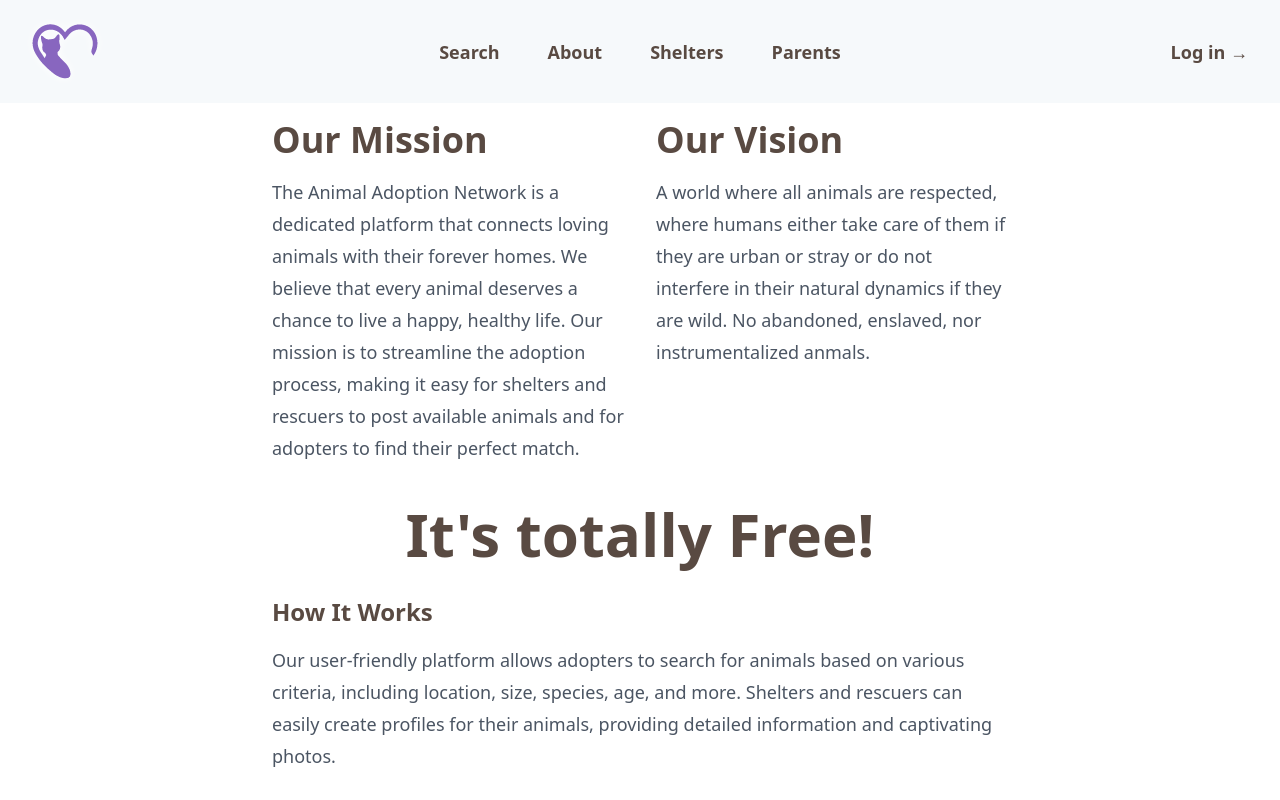
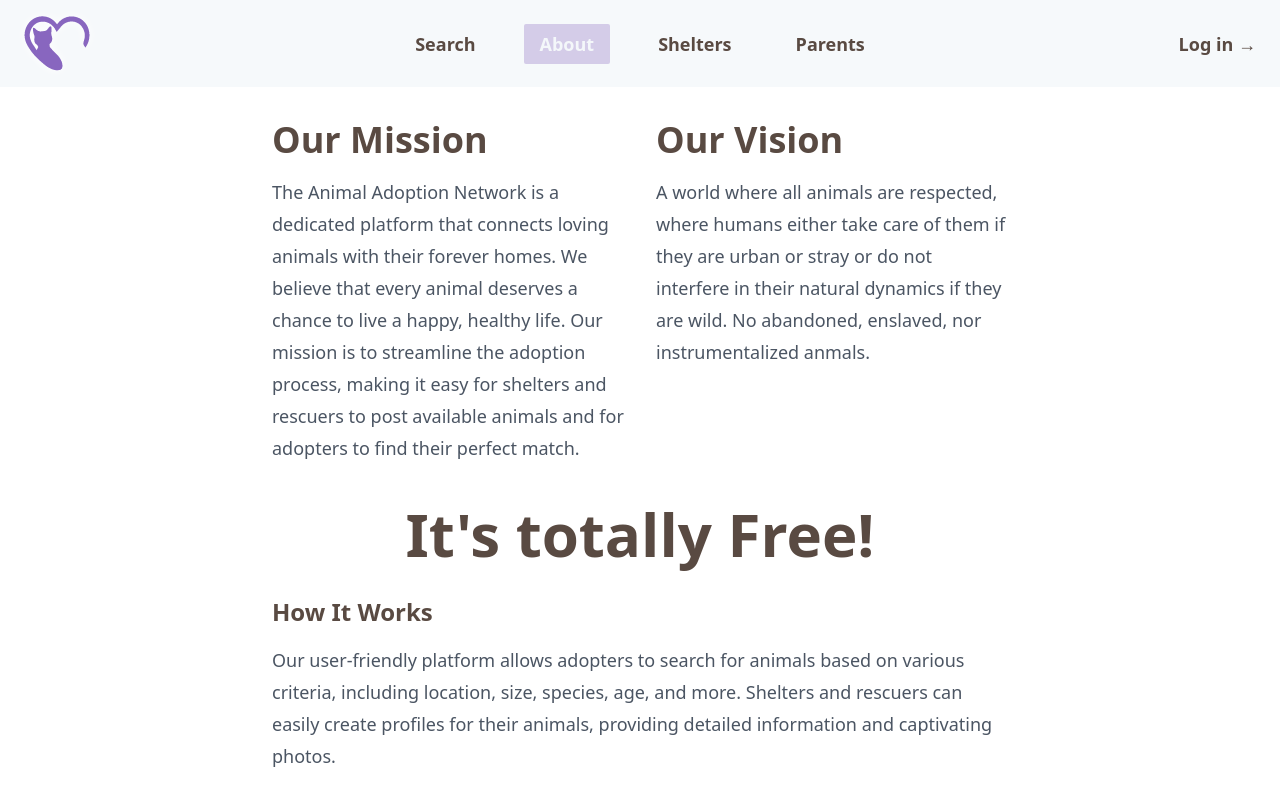
Before and after one commit to rpared/animaladoptionnetwork, a Next.js app in the folder animal_adoption_network/: page /about in a window 1280 px wide. Shown: the top 800 px of the page. Built offline with nearby package versions, Linux system fonts and the light colour scheme.

Commit message:
added pathName hook for header

```diff
--- a/animal_adoption_network/src/components/header.tsx
+++ b/animal_adoption_network/src/components/header.tsx
@@ -3,15 +3,18 @@
 import { useState } from "react";
 import Image from "next/image";
 import Link from "next/link";
+import { usePathname } from "next/navigation";
+import clsx from "clsx";
 
 export default function Header() {
+  const pathname = usePathname();
   const [mobileMenuOpen, setMobileMenuOpen] = useState(false);
 
   return (
     <div className="bg-white">
       <header className="absolute inset-x-0 top-0 z-50 bg-slate-100 bg-opacity-60">
         <nav
-          className="flex items-center justify-between p-6 lg:px-8"
+          className="flex items-center justify-between p-4 lg:px-6"
           aria-label="Global"
         >
           <div className="flex lg:flex-1">
@@ -23,8 +26,8 @@
                   filter: "drop-shadow(0px 0px 5px rgba(255, 255, 255, 1))",
                 }}
                 src="/isotype.png"
-                height={60}
-                width={60}
+                height={50} // Reduced height
+                width={50} // Reduced width
                 alt="Animal Adoption Network Logo"
               />
             </Link>
@@ -52,35 +55,56 @@
               </svg>
             </button>
           </div>
-          <div className="hidden lg:flex lg:gap-x-12">
+          <div className="hidden lg:flex lg:gap-x-8">
             <Link
-              href="#"
-              className="text-lg font-semibold leading-6 text-brown hover:text-violet-100"
+              href="/search"
+              className={clsx(
+                "text-lg font-semibold leading-6 text-brown hover:text-violet-100 px-4 py-2 rounded-sm",
+                {
+                  "bg-violet-100 text-slate-100": pathname === "/search",
+                }
+              )}
             >
               Search
             </Link>
             <Link
               href="/about"
-              className="text-lg font-semibold leading-6 text-brown hover:text-violet-100"
+              className={clsx(
+                "text-lg font-semibold leading-6 text-brown hover:text-violet-100 px-4 py-2 rounded-sm",
+                {
+                  "bg-violet-100 opacity-30 text-slate-100":
+                    pathname === "/about",
+                }
+              )}
             >
               About
             </Link>
             <Link
-              href="#"
-              className="text-lg font-semibold leading-6 text-brown hover:text-violet-100"
+              href="/shelters"
+              className={clsx(
+                "text-lg font-semibold leading-6 text-brown hover:text-violet-100 px-4 py-2 rounded-sm",
+                {
+                  "bg-violet-100 text-slate-100": pathname === "/shelters",
+                }
+              )}
             >
               Shelters
             </Link>
             <Link
-              href="#"
-              className="text-lg font-semibold leading-6 text-brown hover:text-violet-100"
+              href="/parents"
+              className={clsx(
+                "text-lg font-semibold leading-6 text-brown hover:text-violet-100 px-4 py-2 rounded-sm",
+                {
+                  "bg-violet-100 text-slate-100": pathname === "/parents",
+                }
+              )}
             >
               Parents
             </Link>
           </div>
           <div className="hidden lg:flex lg:flex-1 lg:justify-end">
             <Link
-              href="#"
+              href="/login"
               className="text-lg font-semibold leading-6 text-brown hover:text-violet-100"
             >
               Log in <span aria-hidden="true">&rarr;</span>
@@ -137,44 +161,6 @@
                   </svg>
                 </button>
               </div>
-              <div className="mt-6 flow-root">
-                <div className="-my-6 divide-y divide-gray-500/10">
-                  <div className="space-y-2 py-6">
-                    <Link
-                      href="#"
-                      className="-mx-3 block rounded-lg px-3 py-2 text-base font-semibold leading-7 text-gray-900 hover:bg-gray-50"
-                    >
-                      Search
-                    </Link>
-                    <Link
-                      href="#"
-                      className="-mx-3 block rounded-lg px-3 py-2 text-base font-semibold leading-7 text-gray-900 hover:bg-gray-50"
-                    >
-                      About
-                    </Link>
-                    <Link
-                      href="#"
-                      className="-mx-3 block rounded-lg px-3 py-2 text-base font-semibold leading-7 text-gray-900 hover:bg-gray-50"
-                    >
-                      Shelters
-                    </Link>
-                    <Link
-                      href="#"
-                      className="-mx-3 block rounded-lg px-3 py-2 text-base font-semibold leading-7 text-gray-900 hover:bg-gray-50"
-                    >
-                      Parents
-                    </Link>
-                  </div>
-                  <div className="py-6">
-                    <Link
-                      href="#"
-                      className="-mx-3 block rounded-lg px-3 py-2.5 text-base font-semibold leading-7 text-gray-900 hover:bg-gray-50"
-                    >
-                      Log in
-                    </Link>
-                  </div>
-                </div>
-              </div>
             </div>
           </div>
         )}
```
Also changed, not shown: animal_adoption_network/package.json (+6 -5 lines), 1 other file (tests, documents, lock files or other folders).
